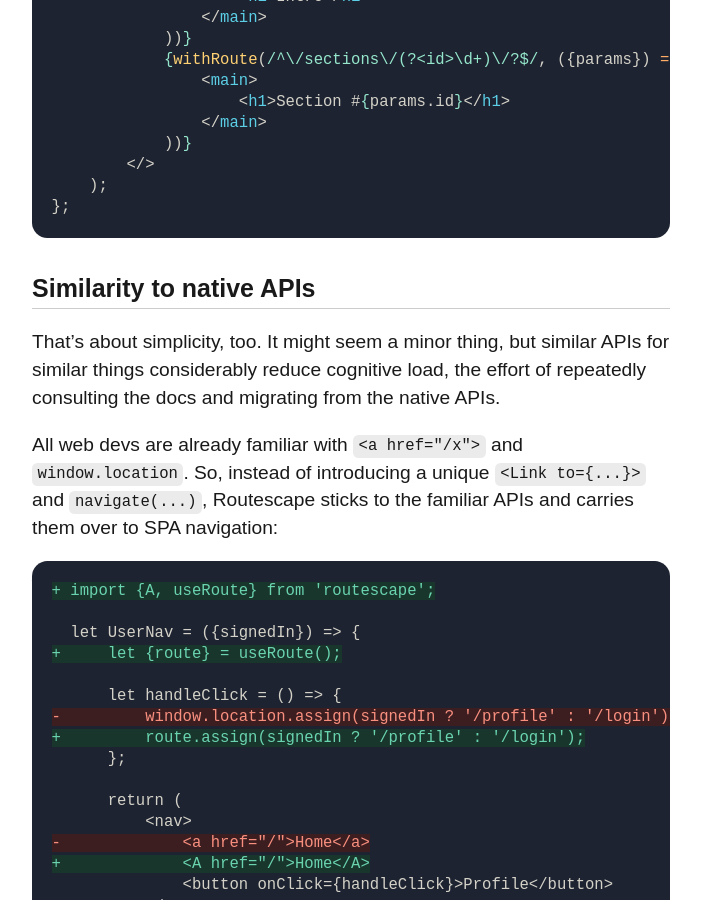
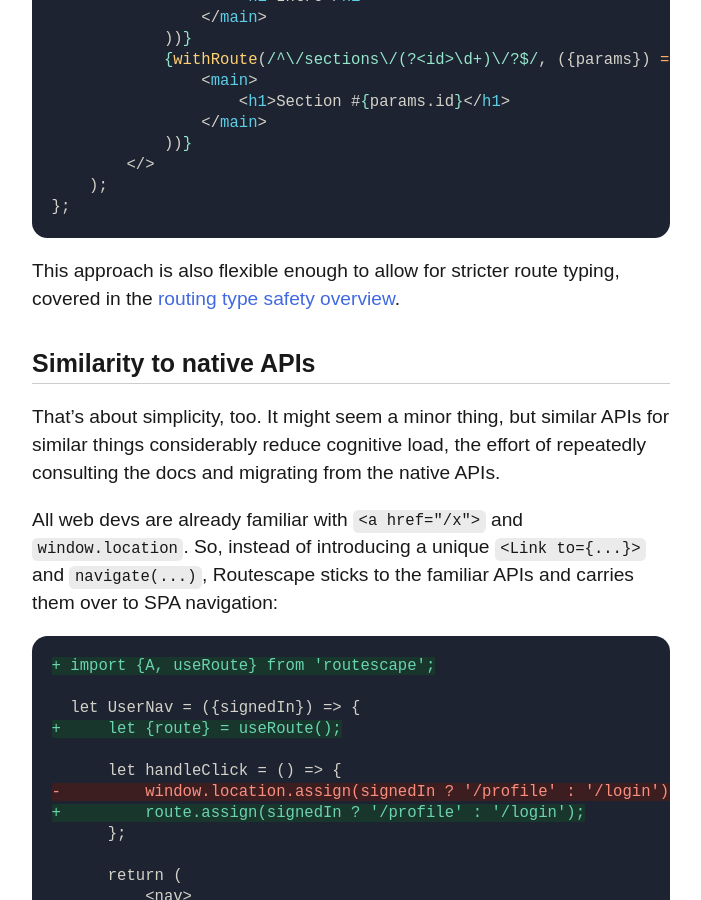
Before and after one commit to axtk/axtk.github.io, a Jekyll site: the page built from x/routescape.md, in a window 1280 px wide and 900 px high, scrolled down 1518 px. Shown: the whole window, without its empty margins (289-990 px from the left). Built offline with Jekyll 4.4.1, drawn with Linux system fonts in a browser that asks for light colours; our own code applies the rules of GitHub Pages for plain Markdown files.

Commit message:
Update routescape.md

````diff
--- a/x/routescape.md
+++ b/x/routescape.md
@@ -53,6 +53,8 @@ let App = () => {
     );
 };
 ```
+
+This approach is also flexible enough to allow for stricter route typing, covered in the [routing type safety overview](/x/routescape_type_safety).
 
 ## Similarity to native APIs
 
````
